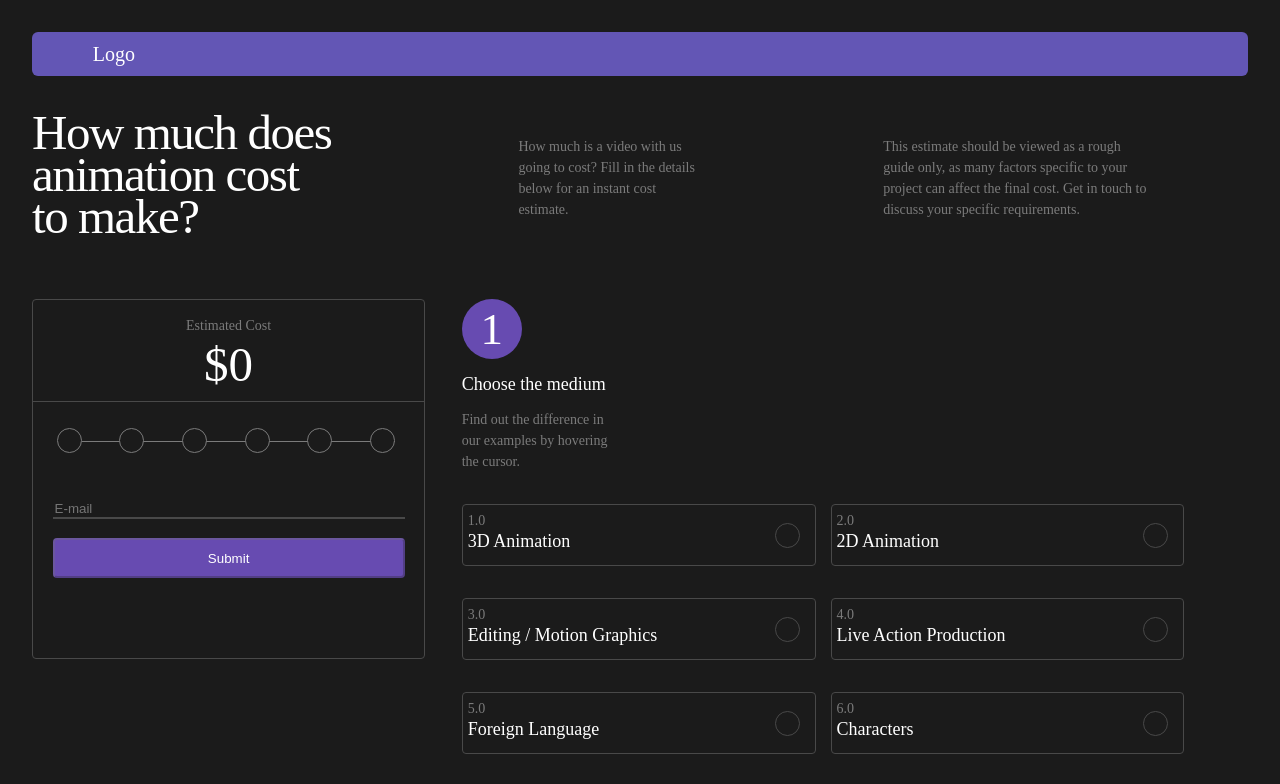
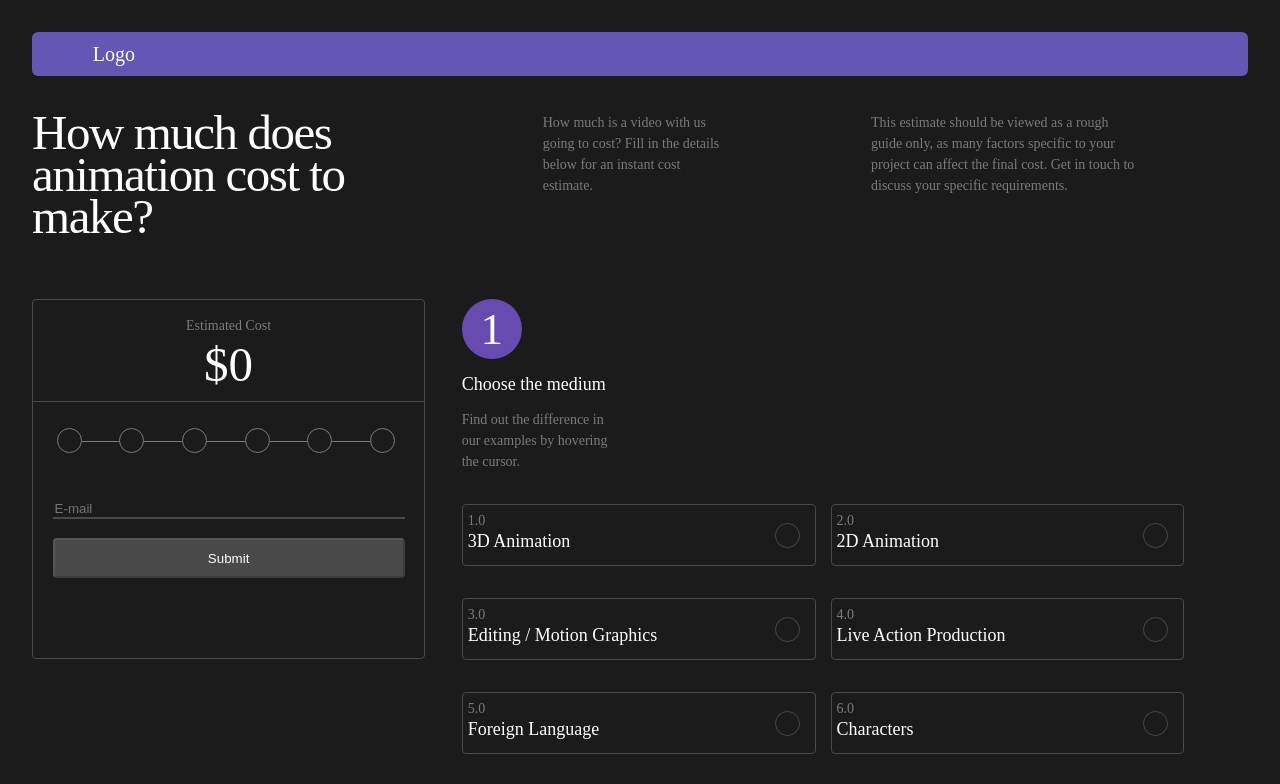
Before and after one commit to popovycholeg/dops.digital, a Next.js app: page / in a window 1280 px wide. Shown: the top 784 px of the page. Built offline with nearby package versions, Linux system fonts and the light colour scheme; a web font is replaced by a local one.

Commit message:
Minor Fixes

```diff
--- a/components/CommentSection/styles.module.css
+++ b/components/CommentSection/styles.module.css
@@ -18,6 +18,7 @@
   height: 25vh;
   padding: 15px;
   color: #ffffff;
+  resize: none;
 }
 
 .wordsCounter {
--- a/components/EstimatedCost/EstimatedCost.jsx
+++ b/components/EstimatedCost/EstimatedCost.jsx
@@ -34,7 +34,7 @@ const EstimatedCost = ({ priceReducer }) => {
     timeFrameSectionPrice === 0;
 
   const handleSubmit = (e) => {
-    // e.preventDefault();
+    e.preventDefault();
 
     const templateParams = {
       send_to: email,
--- a/components/EstimatedCost/styles.module.css
+++ b/components/EstimatedCost/styles.module.css
@@ -45,6 +45,10 @@
   width: 90%;
   height: 40px;
   margin-top: 5%;
+}
+
+.submitBtn:disabled {
+  background-color: #494949;
 }
 
 .form{
--- a/components/InfoSection/styles.module.css
+++ b/components/InfoSection/styles.module.css
@@ -7,15 +7,14 @@
 
 .bigText {
   /* font: Regular 49px/42px NB International; */
-  width: 25%;
+  width: 30%;
   margin: 0;
 }
 
 .smallText {
   /* font: Regular 14px/21px NB International; */
   /* margin: 0; */
-  margin-left: 15%;
-  margin-top: 3vh;
+  margin-left: 12%;
 }
 
 .textContainer1 {
--- a/components/RadioButton/RadioButton.jsx
+++ b/components/RadioButton/RadioButton.jsx
@@ -13,8 +13,6 @@ const RadioButton = ({ number, text, isActive = false, imgPath = null, onClick }
         [styles.container]: true,
         [styles.active]: isActive,
       })}
-      // onMouseOver={() => setHover(true)}
-      // onMouseOut={() => setHover(false)}
       onClick={onClick}
     >
       <div className={styles.textContainer}>
@@ -28,7 +26,7 @@ const RadioButton = ({ number, text, isActive = false, imgPath = null, onClick }
       ) : (
         <div className={styles.circle}></div>
       )}
-      {(isHover && imgPath) && <img src="/image.png" alt="img" className={styles.image} />}
+      {imgPath && <img src="/image.png" alt="img" className={styles.image} />}
     </div>
   );
 };
--- a/components/RadioButton/styles.module.css
+++ b/components/RadioButton/styles.module.css
@@ -53,11 +53,18 @@
 }
 
 .image {
+  visibility: hidden;
   position: absolute;
   border-radius: 10px;
   transform: translate(-90%, -95%);
-  transition: all 0 0.5s;
+  transition: all 0.5s;
   max-width: 80%;
+  opacity: 0;
+}
+
+.container:hover .image {
+  visibility: visible;
+  opacity: 0.9;
 }
 
 @media screen and (max-width: 950px) {
```
